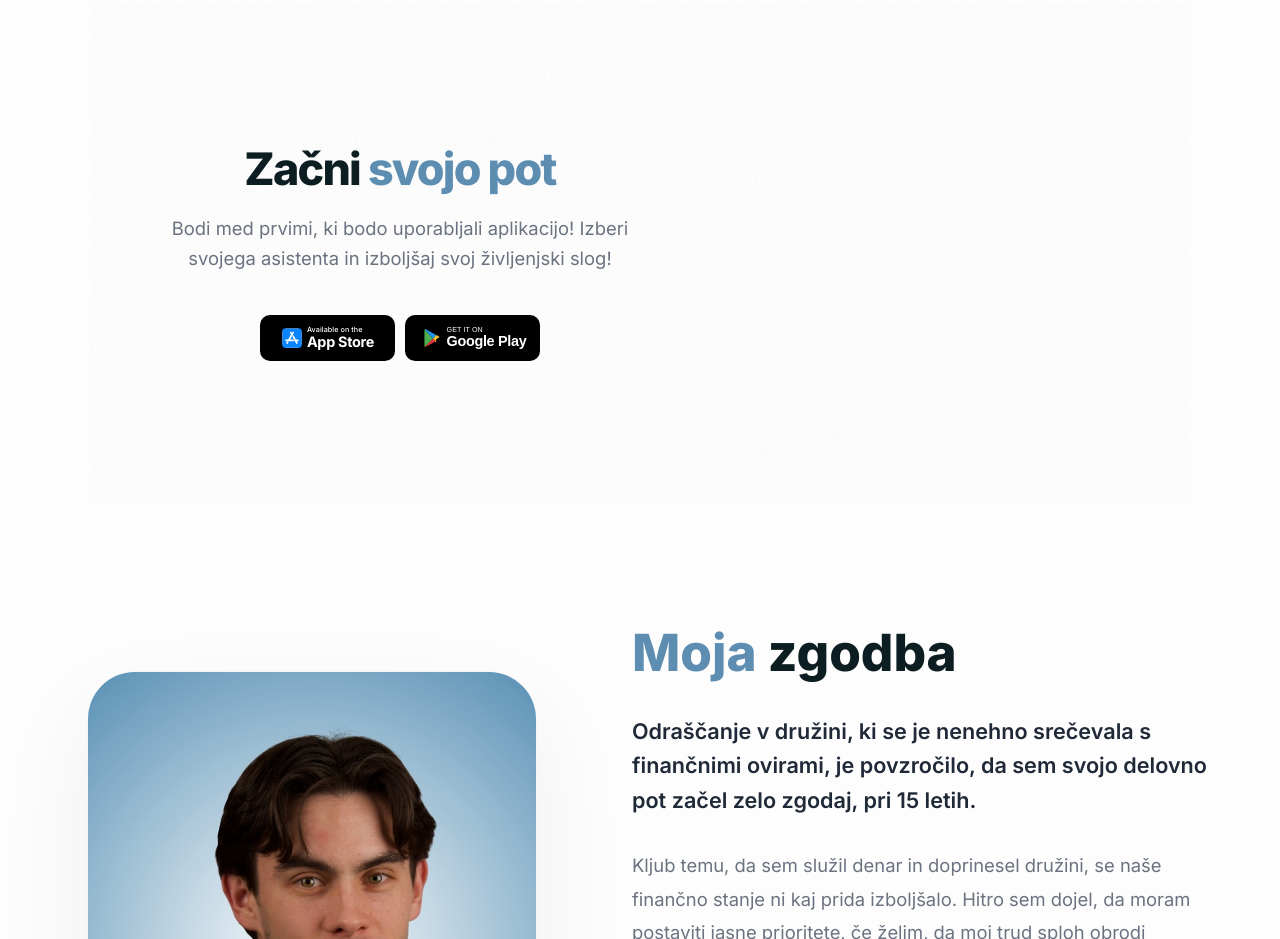
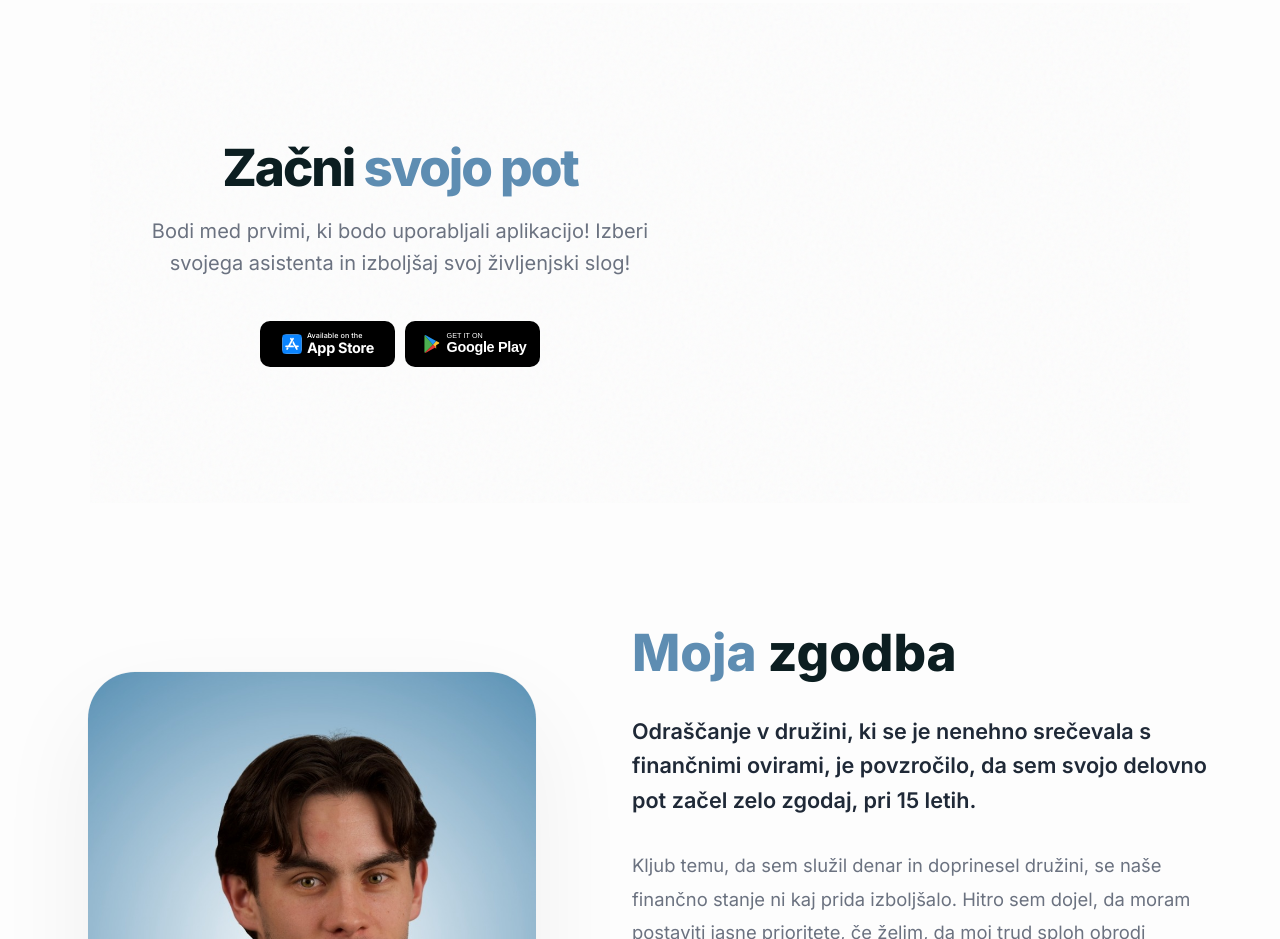
Before and after one commit to filipkolle/Landing-4P, a React (Vite) app: page /o-nas in a window 1280 px wide. Shown: the part 3000-3939 px from the top of the page. Built offline with nearby package versions, Linux system fonts and the light colour scheme.

Commit message:
style: increase font sizes for About page CTA

```diff
--- a/src/styles/About.css
+++ b/src/styles/About.css
@@ -477,7 +477,7 @@
 }
 
 .cta-left h2 {
-  font-size: 2.8rem;
+  font-size: 3.2rem;
   font-weight: 850;
   color: #0c1e21;
   margin-bottom: 20px;
@@ -486,7 +486,7 @@
 }
 
 .cta-left p {
-  font-size: 1.15rem;
+  font-size: 1.25rem;
   line-height: 1.6;
   color: var(--text-muted);
   margin-bottom: 32px;
@@ -712,7 +712,8 @@
   .vision-lead-heading { font-size: 1.5rem !important; margin-bottom: 24px; }
   .vision-lead-heading span.blue-text { white-space: nowrap !important; display: inline; }
   .vision-solution { font-size: 1.1rem; }
-  .cta-left h2 { font-size: 1.8rem; }
+  .cta-left h2 { font-size: 2.2rem; }
+  .cta-left p { font-size: 1.15rem; }
   .statement-sub { font-size: 1.15rem; }
 
   .step-title {
```
